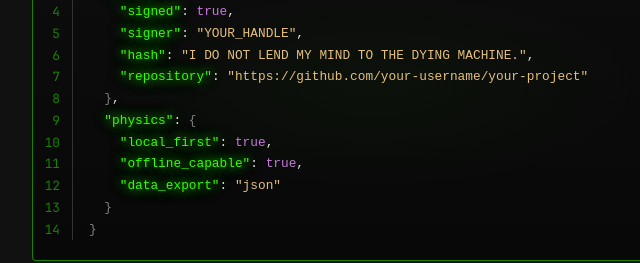
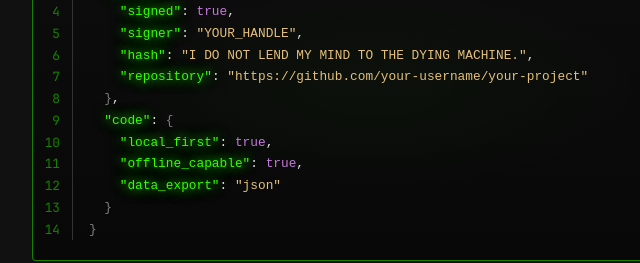
Before and after one commit to LocalGhostDao/web, a plain HTML site: page public/manifesto.html in a window 1280 px wide. Shown: the part 3075-3338 px from the top of the page, 265-905 px from the left. Drawn offline with Linux system fonts and the light colour scheme.

Commit message:
Manifesto - Why we are building fix

```diff
--- a/public/manifesto.html
+++ b/public/manifesto.html
@@ -825,7 +825,7 @@
     <span class="key">"hash"</span>: <span class="string">"I DO NOT LEND MY MIND TO THE DYING MACHINE."</span>,
     <span class="key">"repository"</span>: <span class="string">"https://github.com/your-username/your-project"</span>
   <span class="bracket">}</span>,
-  <span class="key">"physics"</span>: <span class="bracket">{</span>
+  <span class="key">"code"</span>: <span class="bracket">{</span>
     <span class="key">"local_first"</span>: <span class="boolean">true</span>,
     <span class="key">"offline_capable"</span>: <span class="boolean">true</span>,
     <span class="key">"data_export"</span>: <span class="string">"json"</span>
```
Also changed, not shown: .well-known/localghost.json.
